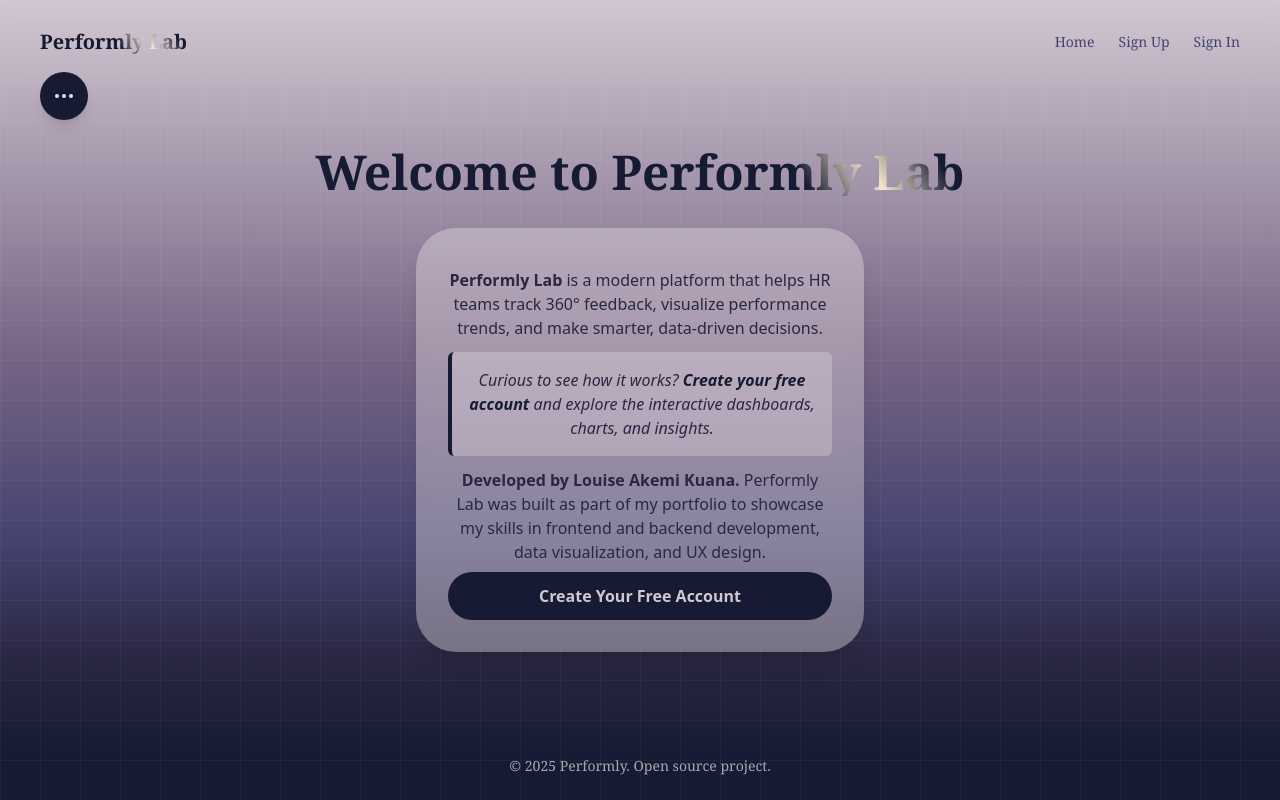
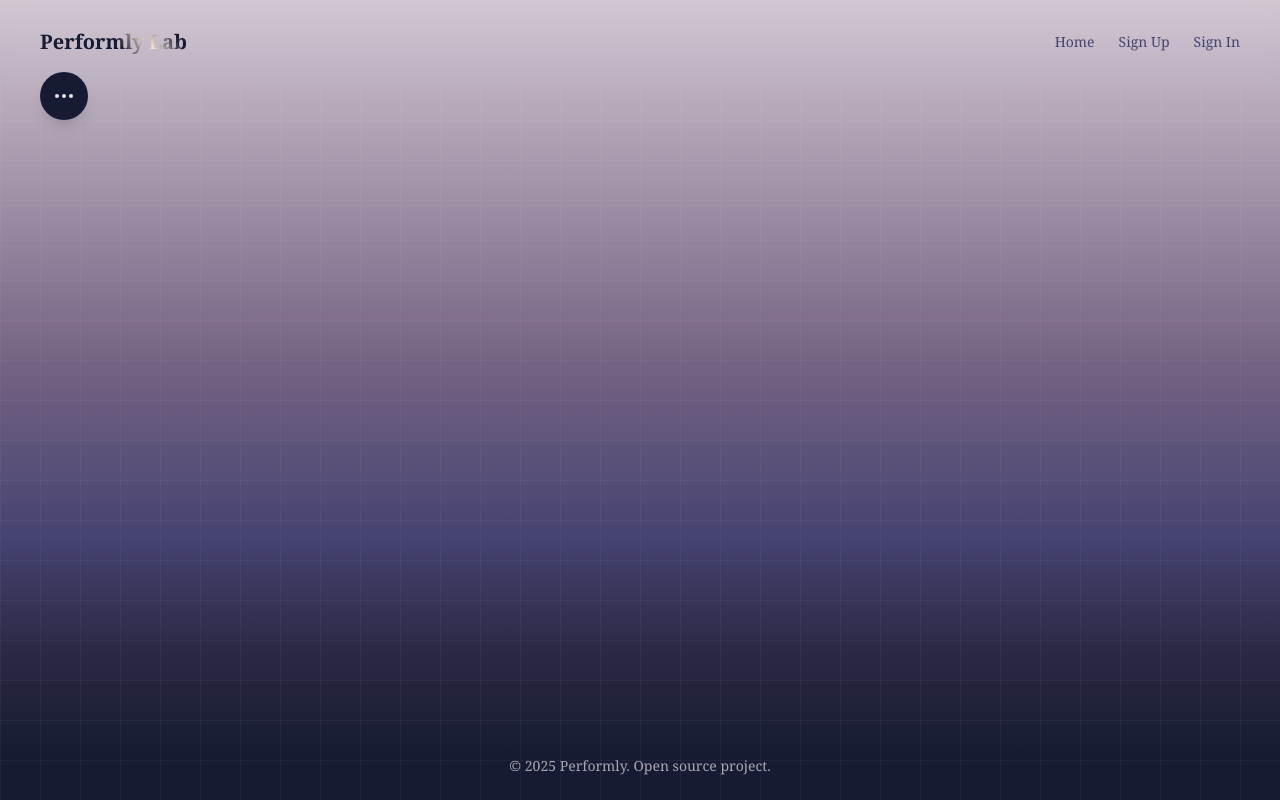
Before and after one commit to LouiseKuana/performly-frontend, a React (Vite) app: page / in a window 1280 px wide. Built offline with nearby package versions, Linux system fonts and the light colour scheme.

Commit message:
feat: adjusting route

```diff
--- a/package.json
+++ b/package.json
@@ -1,6 +1,6 @@
 {
   "name": "performly-frontend",
-  "homepage": "https://louisekuana.github.io/performly-frontend/",
+  "homepage": "https://louisekuana.github.io/performly-frontend",
   "private": true,
   "version": "0.0.0",
   "type": "module",
--- a/src/App.jsx
+++ b/src/App.jsx
@@ -19,7 +19,7 @@ export default function App() {
       <BackgroundGrid>
         <FloatingMenu />
         <Routes>
-          <Route path="/" element={<Home />} />
+          <Route path="/performly-frontend/" element={<Home />} />
           <Route path="/signin" element={<Login />} />
           <Route path="/register" element={<Register />} />
           <Route
--- a/src/components/HeaderMenu.jsx
+++ b/src/components/HeaderMenu.jsx
@@ -33,7 +33,7 @@ const HeaderMenu = () => {
             </>
           ) : (
             <>
-              <Link to="/">Home</Link>
+              <Link to="/performly-frontend/">Home</Link>
               <Link to="/register">Sign Up</Link>
               <Link to="/signin">Sign In</Link>
             </>
```
